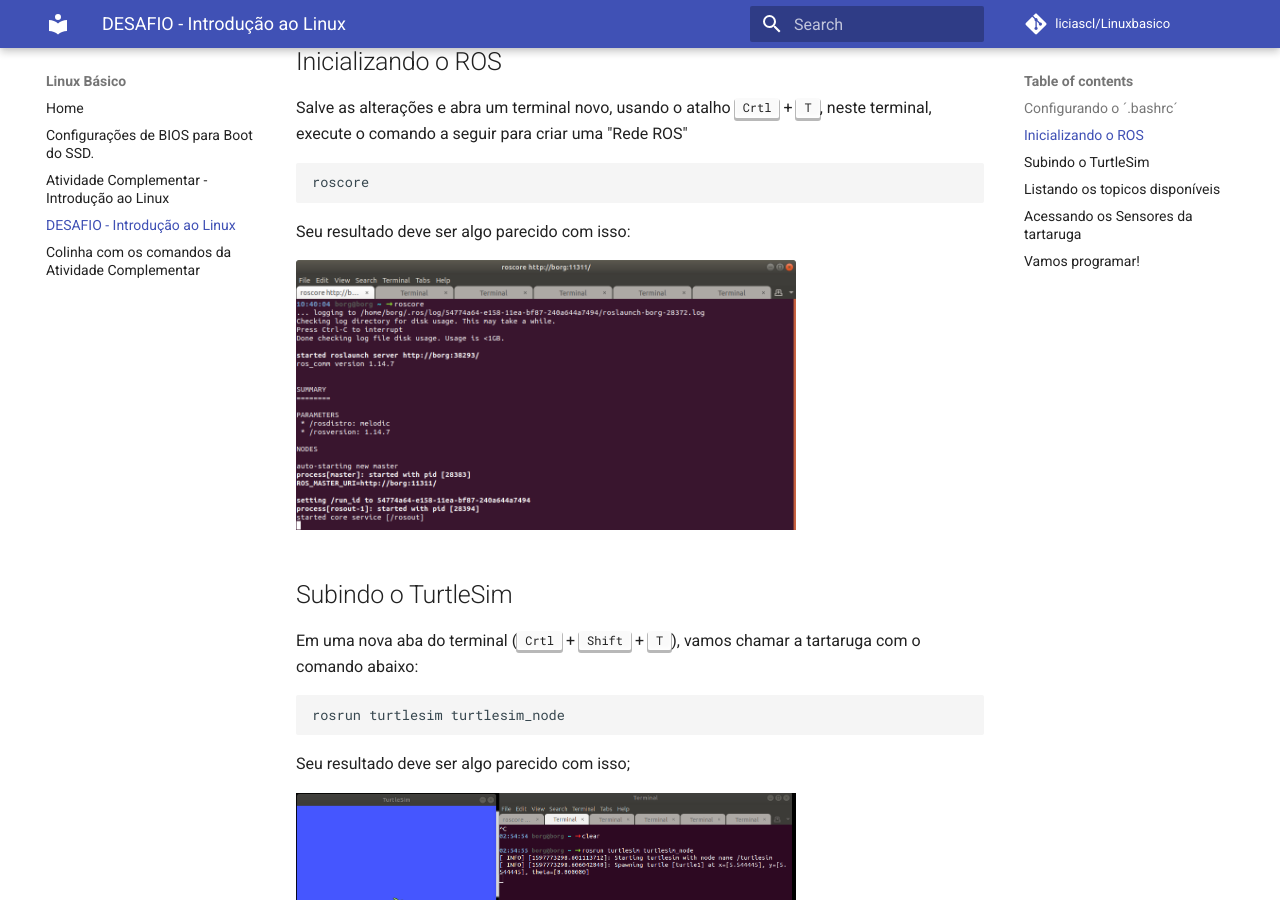
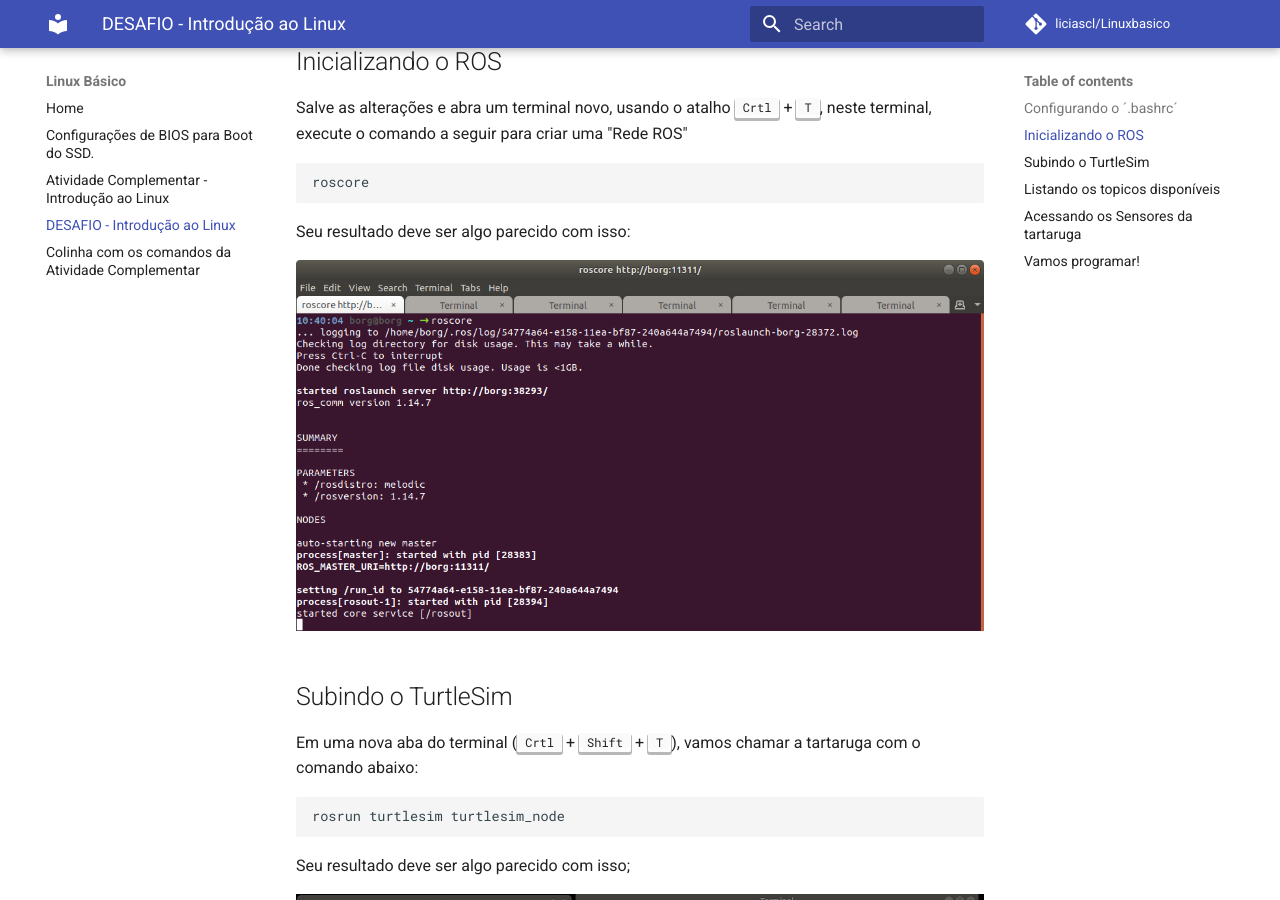
Before and after one commit to liciascl/Linuxbasico, an MkDocs documentation site: the page built from docs-src/desafio.md, in a window 1280 px wide and 900 px high, scrolled down 1581 px. Built offline with MkDocs 1.6.1 and Material for MkDocs 9.7.7, drawn with Linux system fonts in a browser that asks for light colours; comment, search, counter and statistics services are not loaded.

Commit message:
Update desafio.md

````diff
--- a/docs-src/desafio.md
+++ b/docs-src/desafio.md
@@ -49,7 +49,7 @@
 
 Seu resultado deve ser algo parecido com isso:
 
-![referencia](img/roscore.png){width=500}
+![referencia](img/roscore.png){width=1000}
 
 
 ## Subindo o TurtleSim
@@ -62,7 +62,7 @@
 
 Seu resultado deve ser algo parecido com isso;
 
-![turtlesim_2](img/turtlesim_2.png){width=500}
+![turtlesim_2](img/turtlesim_2.png){width=1000}
 
 ## Listando os topicos disponíveis
 
@@ -72,7 +72,7 @@
 rostopic list
 ```
 
-![turtlesim_2](img/rostopic_list.png){width=500}
+![turtlesim_2](img/rostopic_list.png){width=1000}
 
 
 
````
